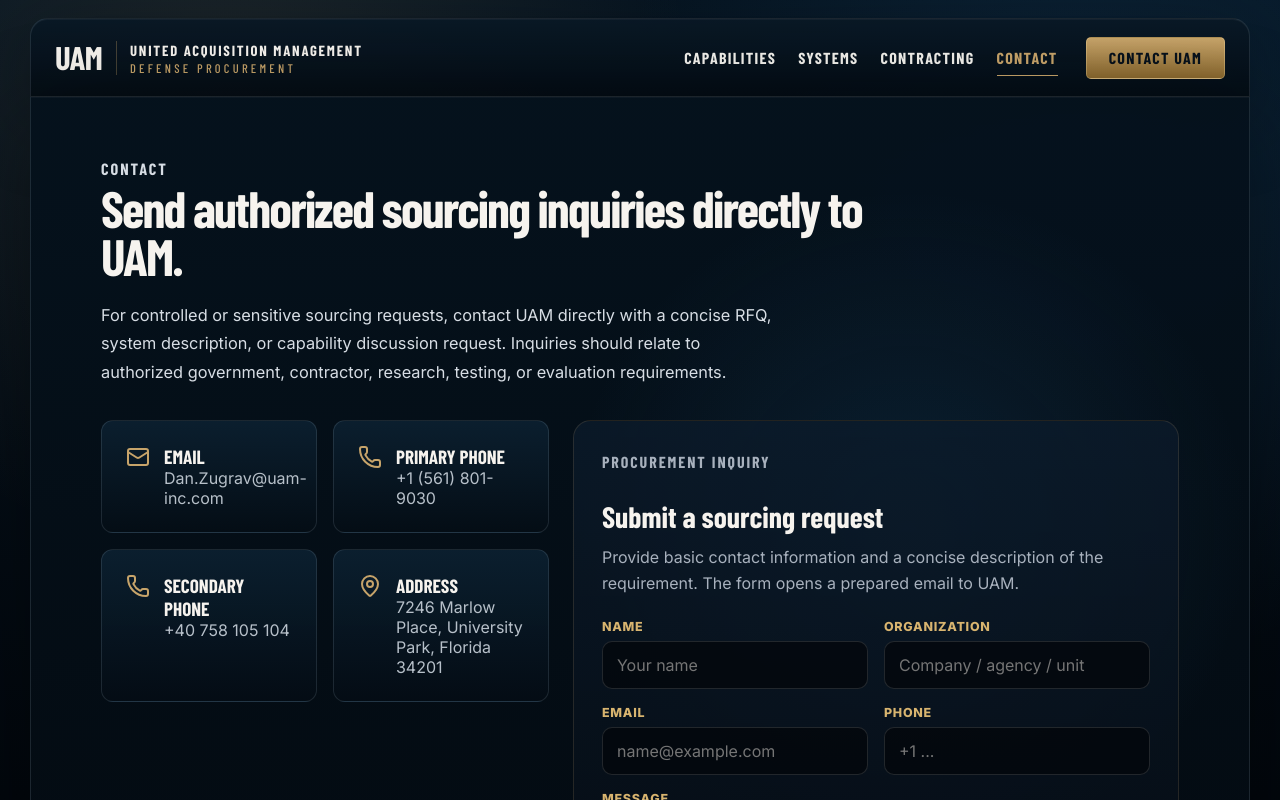
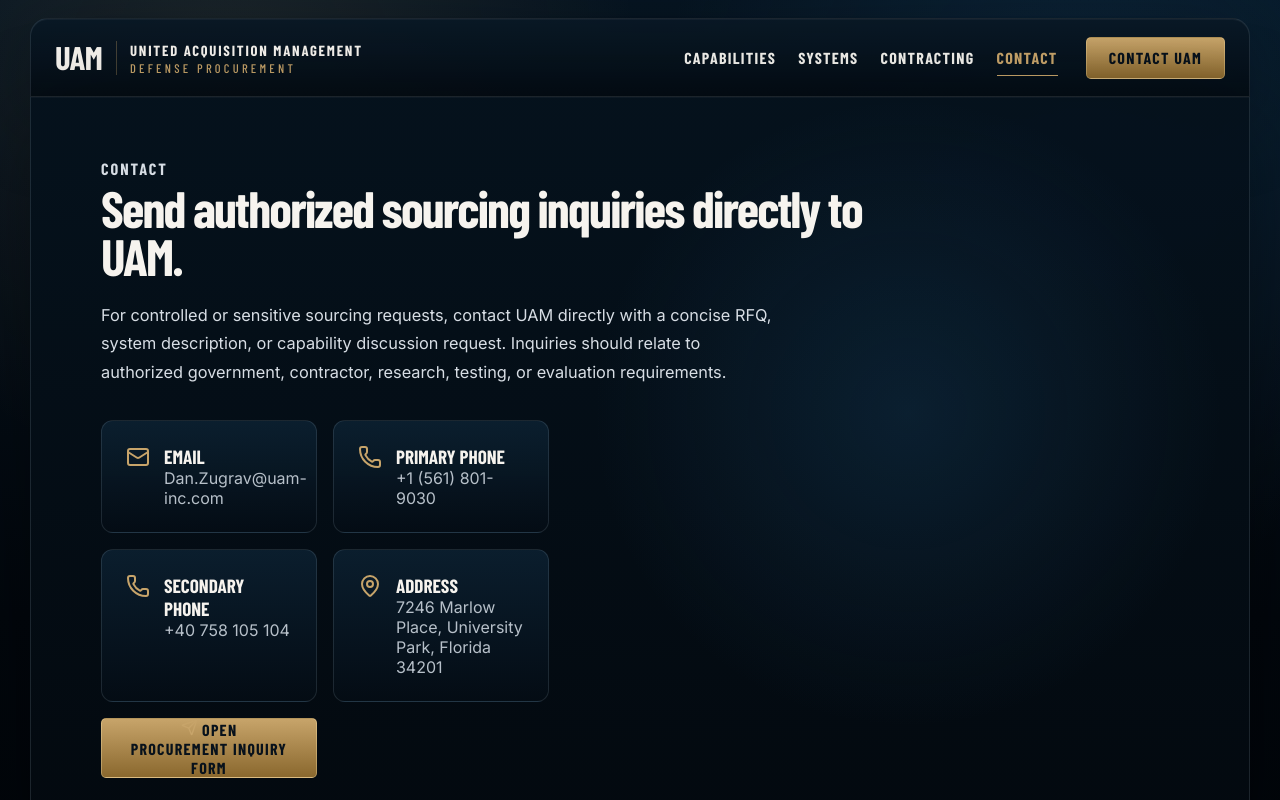
Before and after one commit to dannyzusa/uam-inc, a React (Vite) app: page / in a window 1280 px wide. Both pictures are taken after a click on the button "CONTACT PROCUREMENT". Shown: the top 800 px of the page. Built offline with nearby package versions, Linux system fonts and the light colour scheme; a web font is replaced by a local one.

Commit message:
Add files via upload

```diff
--- a/src/App.jsx
+++ b/src/App.jsx
@@ -17,8 +17,6 @@
   ClipboardCheck,
   MapPin,
   Send,
-  User,
-  Users,
 } from "lucide-react";
 
 const navItems = [
@@ -394,10 +392,8 @@
           <h2>Company Information</h2>
           <ul>
             <li>United Acquisition Management, Inc.</li>
-            <li>Florida Profit Corporation</li>
             <li>Founded in 2010</li>
-            <li>Document Number: P10000036272</li>
-            <li>FEI/EIN: 27-2435425</li>
+            <li>Specialized foreign materiel procurement support</li>
             <li>Capability Statement Available Upon Request</li>
           </ul>
         </div>
@@ -416,6 +412,8 @@
 }
 
 function ContactPage() {
+  const [showInquiryForm, setShowInquiryForm] = React.useState(false);
+
   const handleSubmit = (event) => {
     event.preventDefault();
 
@@ -488,15 +486,23 @@
               <em>7246 Marlow Place, University Park, Florida 34201</em>
             </span>
           </div>
+
+          <button
+            className="gold-button inquiry-toggle"
+            onClick={() => setShowInquiryForm(true)}
+          >
+            <Send size={17} /> Open Procurement Inquiry Form
+          </button>
         </div>
 
+        {showInquiryForm && (
           <form className="inquiry-form" onSubmit={handleSubmit}>
             <div className="form-header">
               <p className="gold-kicker">Procurement Inquiry</p>
               <h2>Submit a sourcing request</h2>
               <p>
-              Provide basic contact information and a concise description of the
-              requirement. The form opens a prepared email to UAM.
+                Provide basic contact information and a concise description of
+                the requirement. The form opens a prepared email to UAM.
               </p>
             </div>
 
@@ -545,6 +551,7 @@
               <Send size={17} /> Prepare Inquiry Email
             </button>
           </form>
+        )}
       </div>
     </section>
   );
```
Lines whose indentation alone changed are shown as unchanged.
